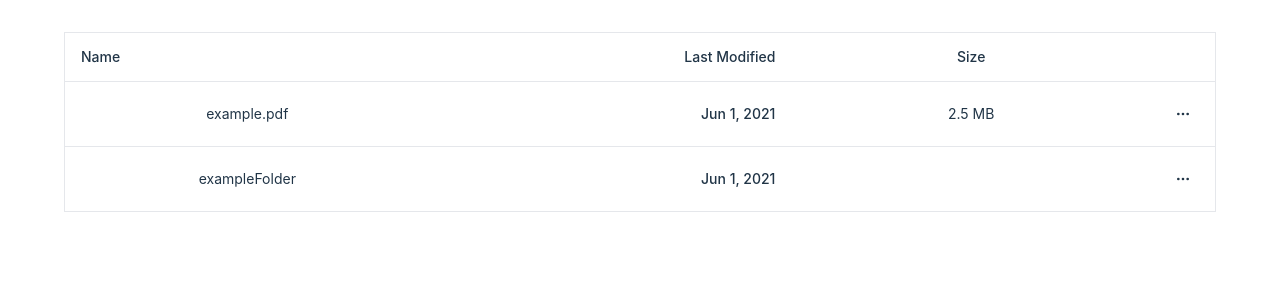
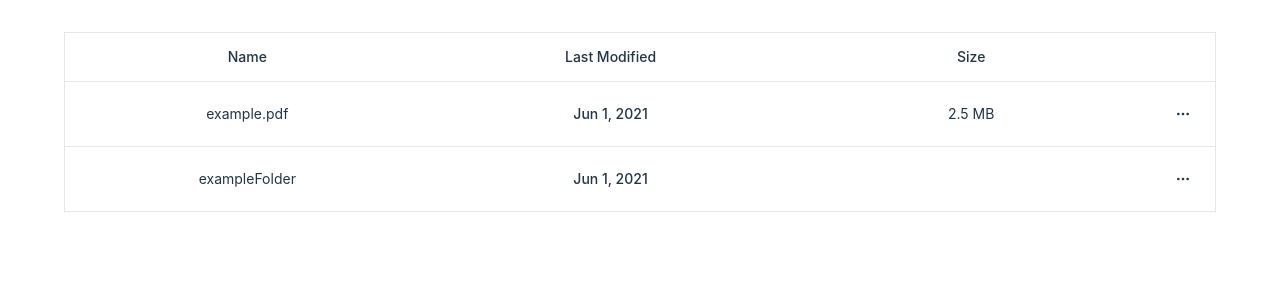
Before and after one commit to dan-antonelli/tiny-drive, a React (Vite) app: page / in a window 1280 px wide. Shown: the top 300 px of the page. Built offline with nearby package versions, Linux system fonts and the light colour scheme; the HTML template or start-up script is replaced by a standard one.

Commit message:
aligned table header and body text

```diff
--- a/src/features/table/components/Columns.tsx
+++ b/src/features/table/components/Columns.tsx
@@ -17,15 +17,17 @@ import { FileInfo } from '@/types/types';
 const columns: ColumnDef<FileInfo>[] = [
   {
     accessorKey: 'name',
-    header: () => <div className='text-left'>Name</div>,
+    header: () => <div className='text-center'>Name</div>,
   },
   {
     accessorKey: 'lastModified',
-    header: () => <div className='text-right'>Last Modified</div>,
+    header: () => <div className='text-center'>Last Modified</div>,
     cell: ({ row }) => {
       const lastModified: string = row.getValue('lastModified');
       return (
-        <div className='text-right font-medium'>{formatDate(lastModified)}</div>
+        <div className='text-center font-medium'>
+          {formatDate(lastModified)}
+        </div>
       );
     },
   },
```
